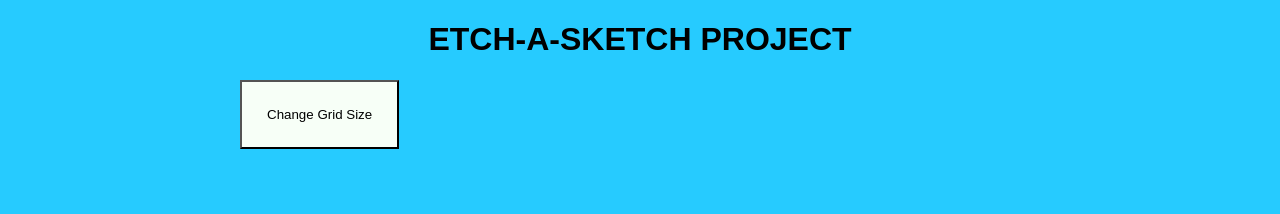
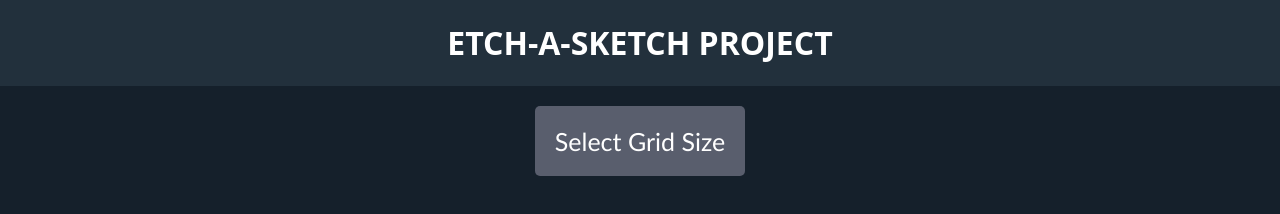
Before and after one commit to grmmjaw/Etch-a-Sketch, a plain HTML site: page index.html in a window 1280 px wide. Drawn offline with Linux system fonts and the light colour scheme.

Commit message:
add styles

```diff
--- a/index.html
+++ b/index.html
@@ -11,7 +11,7 @@
     <div id= "title-wrap">
    <H1 id="title"> ETCH-A-SKETCH PROJECT </H1></div>
     <div id = work>
-    <button id="btn">Change Grid Size</button>
+    <button id="btn">Select Grid Size</button>
     <div id = "setBoarder">
     <div id="container"></div>
 </div>
--- a/styles.css
+++ b/styles.css
@@ -3,24 +3,33 @@ body{
     flex-direction: column;   /* stack title and grid vertically */
     align-items: center;      /* center horizontally */
     margin: 0;
-    background-color: var(--color);
+    background-color: 	#15202b;
     min-height: 100vh;
-
+   font-family: system-ui, -apple-system, BlinkMacSystemFont, 'Segoe UI', Roboto, Oxygen, Ubuntu, Cantarell, 'Open Sans', 'Helvetica Neue', sans-serif;
 }
 
-:root{
-    --color:#00c3ffd9;
-    --color2:#614543;
-    --color3:#62494c;
-    --color4:#2a3638;
-    --color5:#4bca49;
 h1{
-    background-color: rgba(255, 255, 255, 0);
-    font-family:Arial, Helvetica, sans-serif ;
+ color: white;
+}
+#title-wrap{
+    display: flex;
+    background-color: #22303c;
+width: 100%;
+justify-content: center;
 }
 #btn{
-background-color: #f7fff7;
-padding: 25px;
+    display: flex;
+   justify-self: center;
+   background-color: #8899;
+   color: white;
+   border: none;
+   padding: 20px;
+   margin-top: 20px;
+    margin-bottom: 20px;
+   border-radius: 5px;
+   font-family: 'Gill Sans', 'Gill Sans MT', Calibri, 'Trebuchet MS', sans-serif;
+   font-size: 25px;
+
 }
 
 #container{
```
